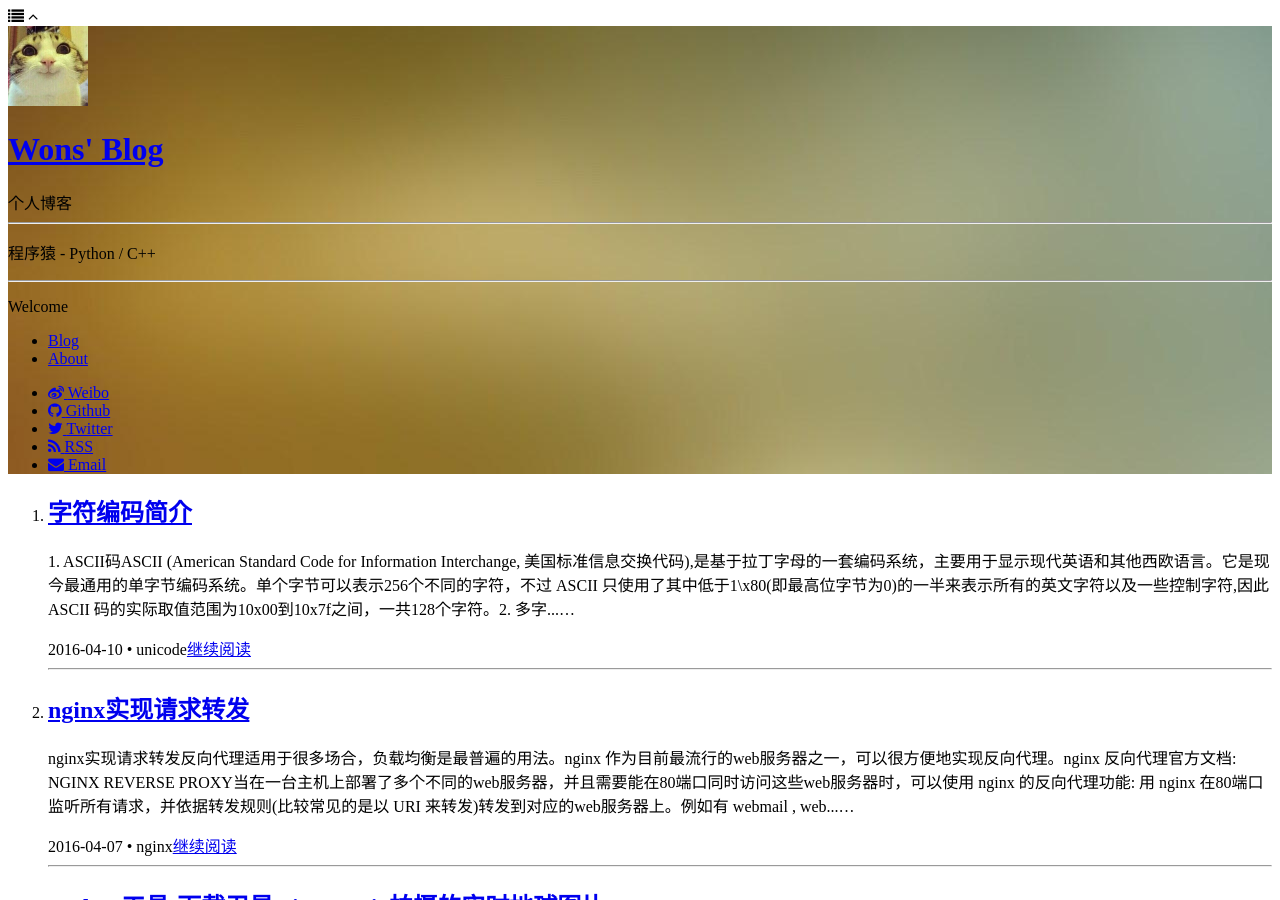
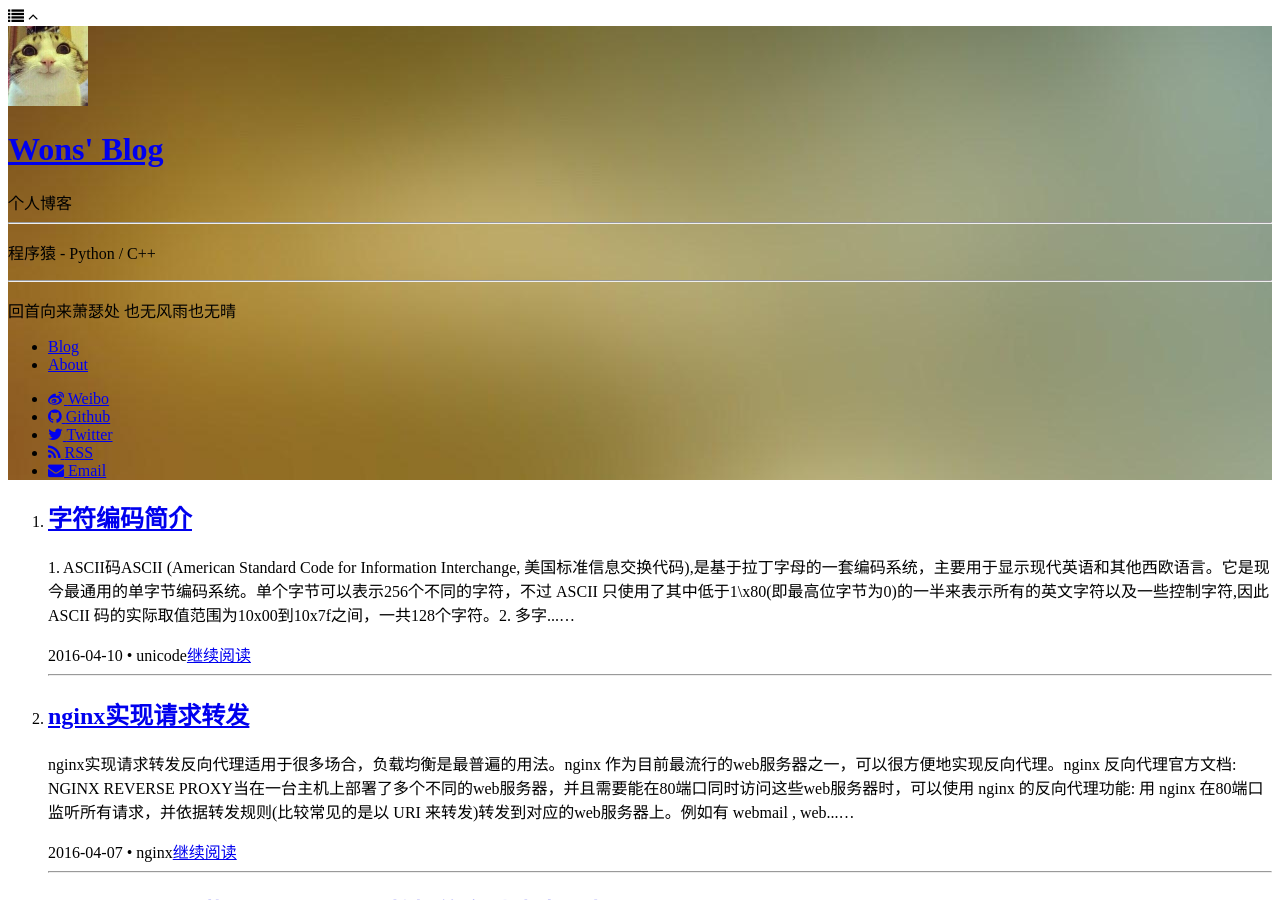
Before and after one commit to liuwons/blog, a Jekyll site: the page built from index.html, in a window 1280 px wide and 900 px high. Built offline with Jekyll 4.4.1, drawn with Linux system fonts in a browser that asks for light colours; nearby versions of some CDN libraries; the list of posts is cut into pages by our own code.

Commit message:
Change desc

```diff
--- a/_config.yml
+++ b/_config.yml
@@ -1,7 +1,7 @@
 # Basic
 title: Wons' Blog
 subtitle: 个人博客
-welcome_message: Welcome
+welcome_message: 回首向来萧瑟处 也无风雨也无晴
 description: 程序猿 - Python / C++
 creator: <a href="http://lwons.com">Wons Liu</a>
 
```
